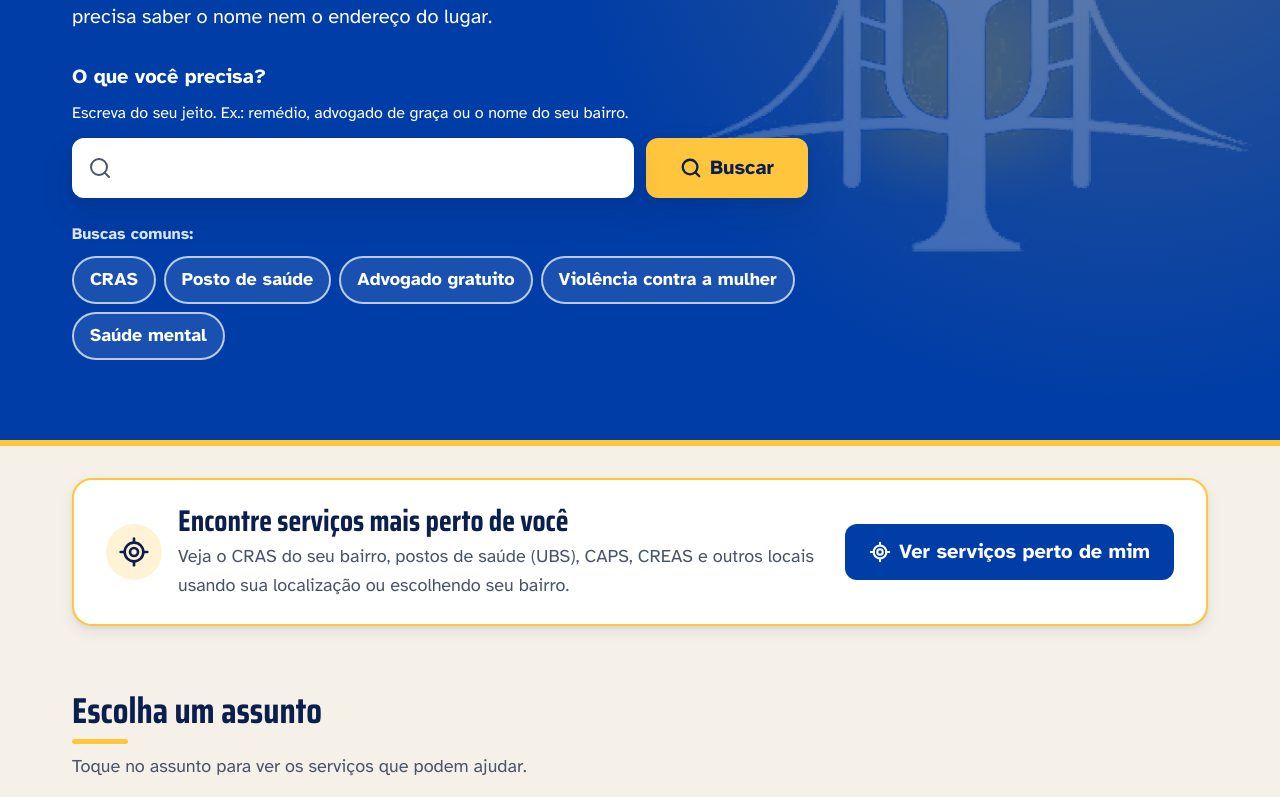
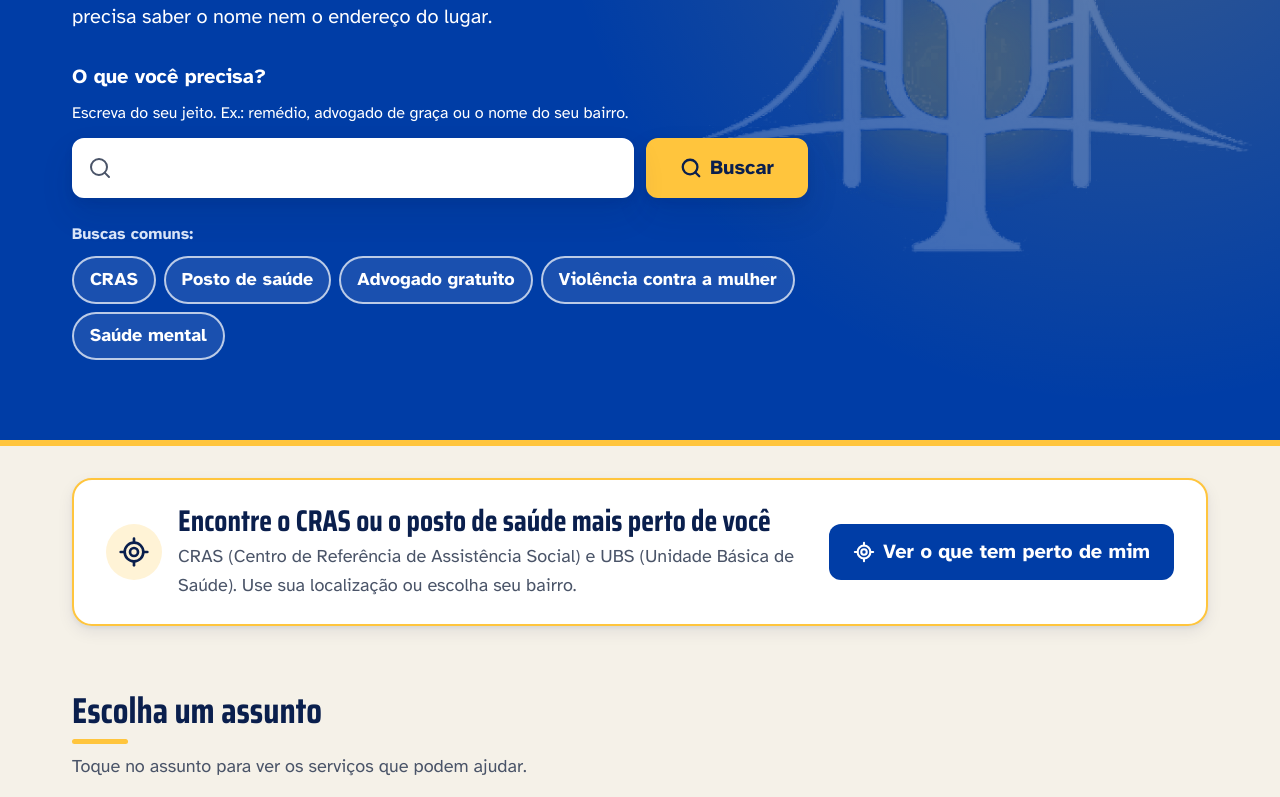
Before and after one commit to PsicoinfoTeam/psicoinfo, a React (Vite) app: page / in a window 1280 px wide. Shown: the part 393-1190 px from the top of the page. Built offline with nearby package versions, Linux system fonts and the light colour scheme.

Commit message:
content: textos da home com siglas por extenso

```diff
--- a/src/pages/Home.tsx
+++ b/src/pages/Home.tsx
@@ -74,16 +74,16 @@ function Home() {
             </span>
             <div className={styles.textoPerto}>
               <h2 id="titulo-perto" className={styles.tituloPerto}>
-                Encontre serviços mais perto de você
+                Encontre o CRAS ou o posto de saúde mais perto de você
               </h2>
               <p>
-                Veja o CRAS do seu bairro, postos de saúde (UBS), CAPS, CREAS e
-                outros locais usando sua localização ou escolhendo seu bairro.
+                CRAS (Centro de Referência de Assistência Social) e UBS (Unidade
+                Básica de Saúde). Use sua localização ou escolha seu bairro.
               </p>
             </div>
             <Link to="/perto-de-mim" className={styles.botaoPerto}>
               <LocateFixed aria-hidden="true" size={22} strokeWidth={2.25} />
-              <span>Ver serviços perto de mim</span>
+              <span>Ver o que tem perto de mim</span>
             </Link>
           </div>
         </Container>
```
